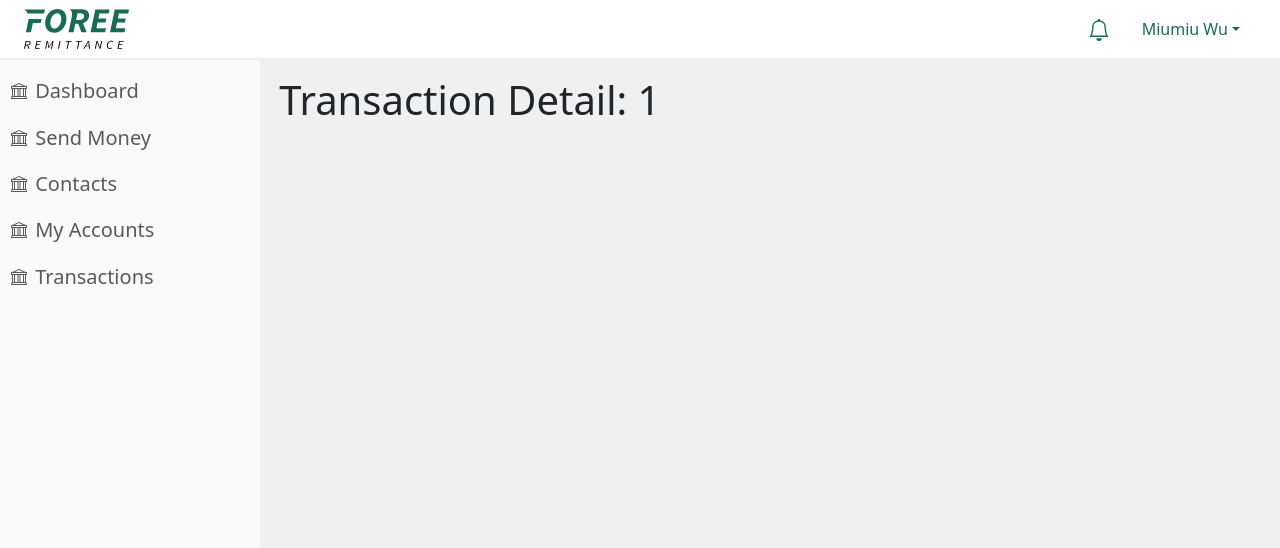
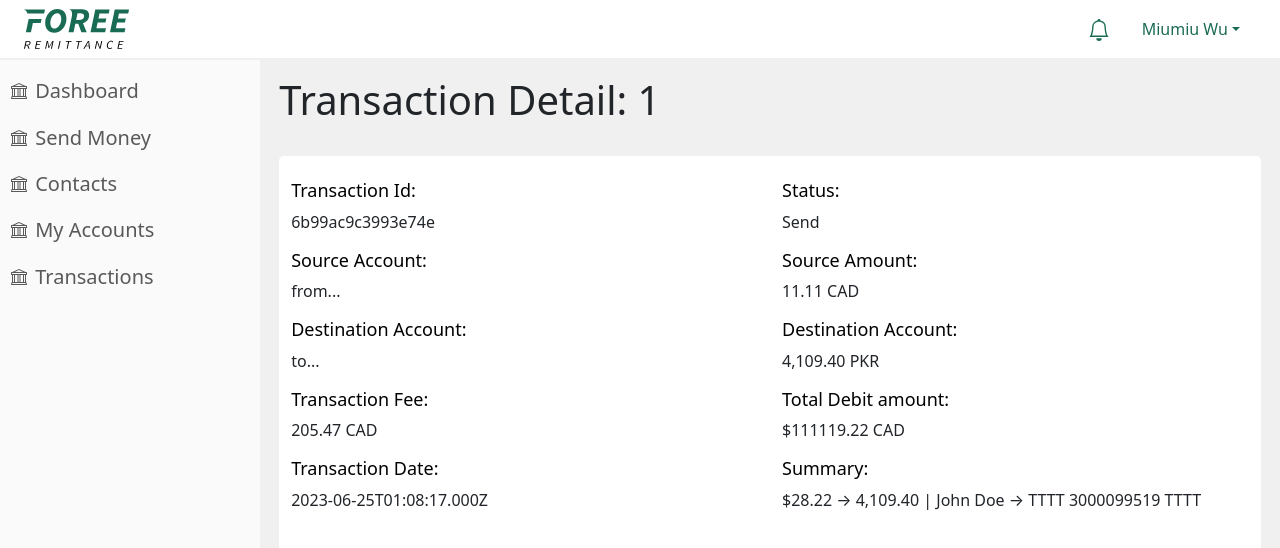
Before and after one commit to xuerongNanopay/payment_node, a React (Create React App) app in the folder frontend/: page /mainMenu/transaction/1 in a window 1280 px wide. Shown: the top 548 px of the page. Built offline with nearby package versions, Linux system fonts and the light colour scheme.

Commit message:
finish transaction detail view

```diff
--- a/frontend/src/component/menus/transaction-menu/TransactionDetail.js
+++ b/frontend/src/component/menus/transaction-menu/TransactionDetail.js
@@ -1,26 +1,68 @@
 import { useParams } from "react-router-dom";
 
-// import css from './TransactionDetail.module.css'
+import css from './TransactionDetail.module.css'
 
 const EXAMPLE_DATA = {
   id: '6b99ac9c3993e74e',
   transactionSummary: '$28.22 → 4,109.40 | John Doe → TTTT 3000099519 TTTT',
   sourceAccount: 'from...',
   destinationAccout: 'to...',
-  amount: '4,109.40 PKR',
+  sourceAmount: '11.11 CAD',
+  destinationAmount: '4,109.40 PKR',
   status: 'Send',
-  transactionFee: '205.47 PKR',
+  transactionFee: '205.47 CAD',
   amountToBeReceive: '205.47 PKR',
   amountToBeDebit: '$111119.22 CAD',
   createAt: new Date().toISOString()
 }
-const TransactionDetail = () => {
+const TransactionDetail = ({transaction=EXAMPLE_DATA}) => {
   const { transactionId } = useParams();
   return (
     <div>
       <h1>Transaction Detail: {transactionId}</h1>
-      <div className={`{css.transactionDetailContainer}`}>
-
+      <div className={`${css.transactionDetailContainer} container`}>
+        <div class="row row-cols-1 row-cols-sm-2">
+          <div class="col">
+            <h6>Transaction Id:</h6>
+            <p>{transaction.id}</p>
+          </div>
+          <div class="col">
+            <h6>Status:</h6>
+            <p>{transaction.status}</p>
+          </div>
+          <div class="col">
+            <h6>Source Account:</h6>
+            <p>{transaction.sourceAccount}</p>
+          </div>
+          <div class="col">
+            <h6>Source Amount:</h6>
+            <p>{transaction.sourceAmount}</p>
+          </div>
+          <div class="col">
+            <h6>Destination Account:</h6>
+            <p>{transaction.destinationAccout}</p>
+          </div>
+          <div class="col">
+            <h6>Destination Account:</h6>
+            <p>{transaction.destinationAmount}</p>
+          </div>
+          <div class="col">
+            <h6>Transaction Fee:</h6>
+            <p>{transaction.transactionFee}</p>
+          </div>
+          <div class="col">
+            <h6>Total Debit amount:</h6>
+            <p>{transaction.amountToBeDebit}</p>
+          </div>
+          <div class="col">
+            <h6>Transaction Date:</h6>
+            <p>{transaction.createAt}</p>
+          </div>
+          <div class="col">
+            <h6>Summary:</h6>
+            <p>{transaction.transactionSummary}</p>
+          </div>
+        </div>
       </div>
     </div>
   )
--- a/frontend/src/component/menus/transaction-menu/TransactionDetail.module.css
+++ b/frontend/src/component/menus/transaction-menu/TransactionDetail.module.css
@@ -1,3 +1,12 @@
 .transactionDetailContainer {
-  /* width: ; */
+  width: 100%;
+  margin: 2rem auto;
+  padding: 1.5rem;
+  border-radius: 5px;
+  background-color: #fff;
 }
+
+.transactionDetailContainer h6 {
+  color: black;
+  font-size: large;
+}
```
Also changed, not shown: frontend/src/service/account.js (added), frontend/src/service/transaction.js (added).
